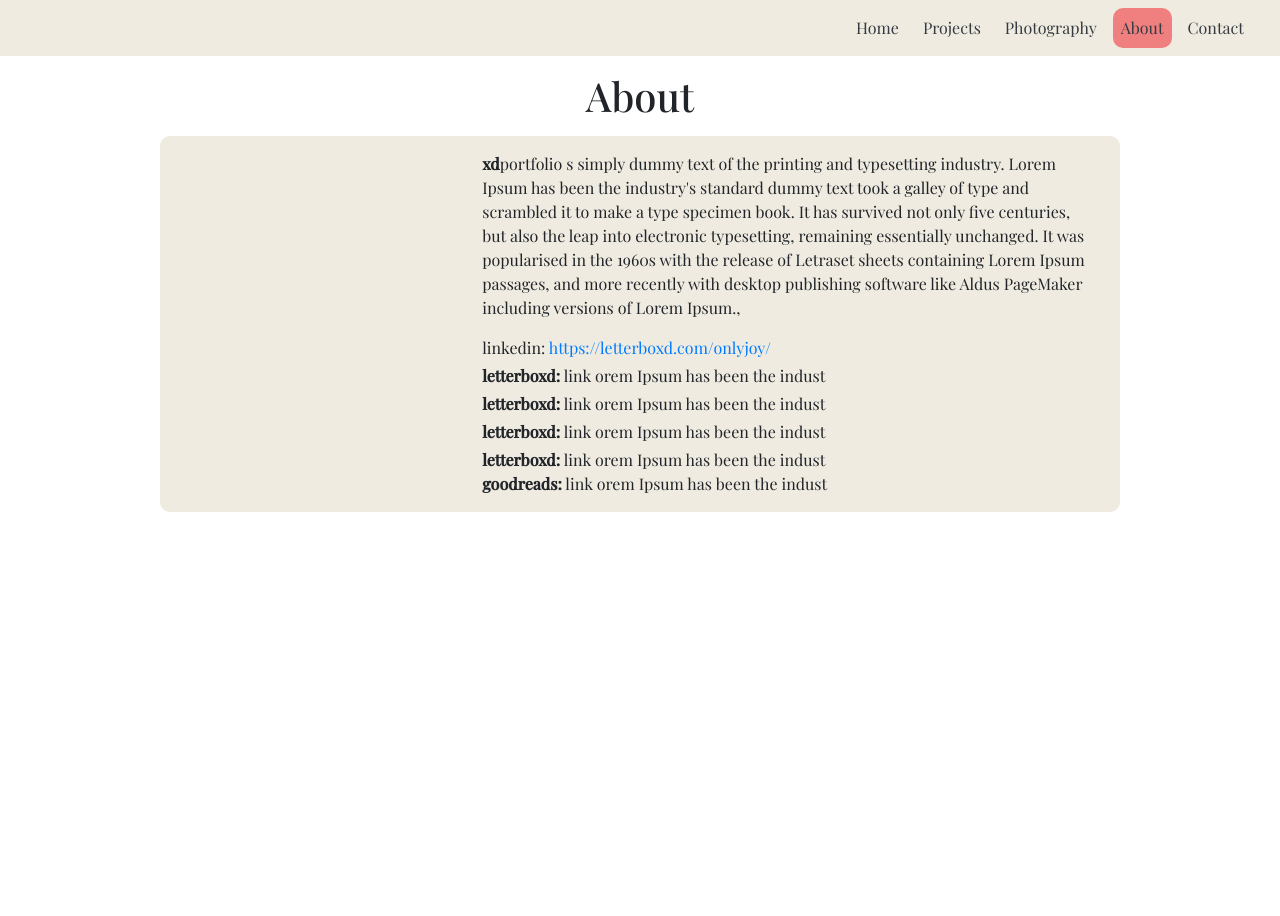
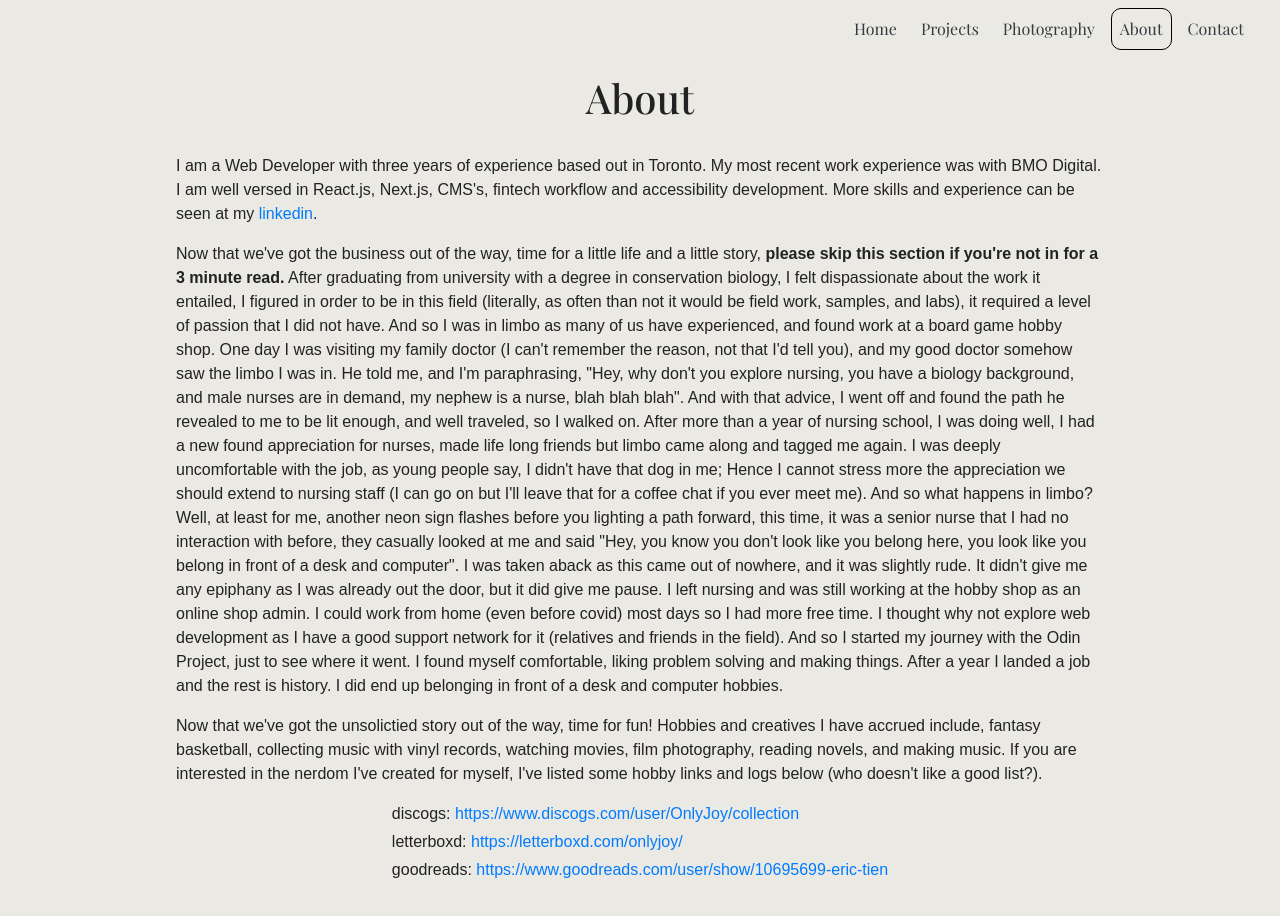
Before and after one commit to Jdonne/web-portfolio-v1, a React (Create React App) app: page /about in a window 1280 px wide. Before the commit the page ends 800 px from the top, so only its background shows below. Built offline with nearby package versions, Linux system fonts and the light colour scheme.

Commit message:
styles and about content

```diff
--- a/public/index.html
+++ b/public/index.html
@@ -7,6 +7,14 @@
       href="https://cdn.jsdelivr.net/npm/bootstrap@4.5.3/dist/css/bootstrap.min.css"
       integrity="sha384-TX8t27EcRE3e/ihU7zmQxVncDAy5uIKz4rEkgIXeMed4M0jlfIDPvg6uqKI2xXr2"
       crossorigin="anonymous"
+    />
+    <link rel="preconnect" href="https://fonts.googleapis.com" />
+    <link rel="preconnect" href="https://fonts.gstatic.com" crossorigin />
+    <link
+      href="https://fonts.googleapis.com/css2?family=Epilogue:ital,wght@0,100..900;1,100..900"
+      rel="preload"
+      as="font"
+      type="font/woff2"
     />
     <meta name="viewport" content="width=device-width, initial-scale=1" />
     <meta name="theme-color" content="#000000" />
@@ -21,7 +29,7 @@
     -->
     <link rel="manifest" href="%PUBLIC_URL%/manifest.json" />
     <style>
-      @import url("https://fonts.googleapis.com/css2?family=Playfair+Display:wght@400;500&display=swap");
+      @import url("https://fonts.googleapis.com/css2?family=Playfair+Display:wght@400;500");
     </style>
     <!--
       Notice the use of %PUBLIC_URL% in the tags above.
--- a/src/App.css
+++ b/src/App.css
@@ -11,11 +11,12 @@
 
 /* Nav styling */
 .link:hover {
-  background-color: lightcoral;
+  background-color: #f08080;
   border: 1px;
   border-radius: 10px;
   text-decoration: none;
+  border: 1px black solid;
 }
 .clicked {
-  background-color: lightcoral;
+  border: black 1px solid;
 }
--- a/src/App.js
+++ b/src/App.js
@@ -9,24 +9,24 @@ function App() {
         <ul className="d-flex flex-column justify-content-center align-items-center  h-100  p-0 m-0">
           <li className="  p-0 d-flex ">
             <Link className=" d-flex font-transition " to="/projects">
-              <span className="text-danger display-6"> Projects </span>
+              <span className="landing-color display-6"> Projects </span>
             </Link>
           </li>
           <li className="  p-0 d-flex ">
             <Link className=" d-flex  font-transition" to="/photography">
-              <span className="text-danger display-6"> Photography </span>
+              <span className="landing-color display-6"> Photography </span>
             </Link>
           </li>
 
           <li className=" p-0  d-flex">
             <Link className=" d-flex font-transition" to="/about">
-              <span className="text-danger display-6"> About Eric </span>
+              <span className="landing-color display-6"> About Eric </span>
             </Link>
           </li>
 
           <li className="p-0 d-flex  ">
             <Link className=" d-flex font-transition" to="/contact">
-              <span className="text-danger display-6"> Contact </span>
+              <span className="landing-color display-6"> Contact </span>
             </Link>
           </li>
         </ul>
--- a/src/components/pages/about/About.jsx
+++ b/src/components/pages/about/About.jsx
@@ -4,7 +4,7 @@ import about from "./content";
 import ProjectCard from "../../shared/ProjectCard";
 const About = () => {
   return (
-    <div>
+    <div className="max-desk">
       <Nav />
       <h1 className="text-center my-3">About</h1>
       <div className="d-flex align-items-center flex-column">
--- a/src/components/pages/about/content.js
+++ b/src/components/pages/about/content.js
@@ -3,36 +3,93 @@ const about = {
   content: (
     <div>
       <div className="mb-3">
-        <strong>xd</strong>portfolio s simply dummy text of the printing and
-        typesetting industry. Lorem Ipsum has been the industry's standard dummy
-        text took a galley of type and scrambled it to make a type specimen
-        book. It has survived not only five centuries, but also the leap into
-        electronic typesetting, remaining essentially unchanged. It was
-        popularised in the 1960s with the release of Letraset sheets containing
-        Lorem Ipsum passages, and more recently with desktop publishing software
-        like Aldus PageMaker including versions of Lorem Ipsum.,
+        I am a Web Developer with three years of experience based out in
+        Toronto. My most recent work experience was with BMO Digital. I am well
+        versed in React.js, Next.js, CMS's, fintech workflow and accessibility
+        development. More skills and experience can be seen at my{" "}
+        <a href="https://www.linkedin.com/in/eric-tien/" target="blank">
+          linkedin
+        </a>
+        .
       </div>
-      <div className="mb-1">
-        linkedin:{" "}
-        <a href="https://letterboxd.com/onlyjoy/">
-          https://letterboxd.com/onlyjoy/
-        </a>
+      <div className="mb-3">
+        Now that we've got the business out of the way, time for a little life
+        and a little story,{" "}
+        <strong>
+          please skip this section if you're not in for a 3 minute read.
+        </strong>{" "}
+        After graduating from university with a degree in conservation biology,
+        I felt dispassionate about the work it entailed, I figured in order to
+        be in this field (literally, as often than not it would be field work,
+        samples, and labs), it required a level of passion that I did not have.
+        And so I was in limbo as many of us have experienced, and found work at
+        a board game hobby shop. One day I was visiting my family doctor (I
+        can't remember the reason, not that I'd tell you), and my good doctor
+        somehow saw the limbo I was in. He told me, and I'm paraphrasing, "Hey,
+        why don't you explore nursing, you have a biology background, and male
+        nurses are in demand, my nephew is a nurse, blah blah blah". And with
+        that advice, I went off and found the path he revealed to me to be lit
+        enough, and well traveled, so I walked on. After more than a year of
+        nursing school, I was doing well, I had a new found appreciation for
+        nurses, made life long friends but limbo came along and tagged me again.
+        I was deeply uncomfortable with the job, as young people say, I didn't
+        have that dog in me; Hence I cannot stress more the appreciation we
+        should extend to nursing staff (I can go on but I'll leave that for a
+        coffee chat if you ever meet me). And so what happens in limbo? Well, at
+        least for me, another neon sign flashes before you lighting a path
+        forward, this time, it was a senior nurse that I had no interaction with
+        before, they casually looked at me and said "Hey, you know you don't
+        look like you belong here, you look like you belong in front of a desk
+        and computer". I was taken aback as this came out of nowhere, and it was
+        slightly rude. It didn't give me any epiphany as I was already out the
+        door, but it did give me pause. I left nursing and was still working at
+        the hobby shop as an online shop admin. I could work from home (even
+        before covid) most days so I had more free time. I thought why not
+        explore web development as I have a good support network for it
+        (relatives and friends in the field). And so I started my journey with
+        the Odin Project, just to see where it went. I found myself comfortable,
+        liking problem solving and making things. After a year I landed a job
+        and the rest is history. I did end up belonging in front of a desk and
+        computer hobbies.
       </div>
-      <div className="mb-1">
-        <strong>letterboxd:</strong> link orem Ipsum has been the indust
+      <div className="mb-3">
+        Now that we've got the unsolictied story out of the way, time for fun!
+        Hobbies and creatives I have accrued include, fantasy basketball,
+        collecting music with vinyl records, watching movies, film photography,
+        reading novels, and making music. If you are interested in the nerdom
+        I've created for myself, I've listed some hobby links and logs below
+        (who doesn't like a good list?).
       </div>
-      <div className="mb-1">
-        <strong>letterboxd:</strong> link orem Ipsum has been the indust
+      <div className=" content-fit mx-auto">
+        {" "}
+        <div className="text-left">
+          <div className="mb-1">
+            discogs:{" "}
+            <a
+              href="https://www.discogs.com/user/OnlyJoy/collection"
+              target="_blank">
+              https://www.discogs.com/user/OnlyJoy/collection
+            </a>
+          </div>
+          <div className="mb-1">
+            letterboxd:{" "}
+            <a href="https://letterboxd.com/onlyjoy/" target="_blank">
+              https://letterboxd.com/onlyjoy/
+            </a>
+          </div>
+          <div className="mb-1">
+            goodreads:{" "}
+            <a
+              href="https://www.goodreads.com/user/show/10695699-eric-tien"
+              target="_blank">
+              https://www.goodreads.com/user/show/10695699-eric-tien
+            </a>
+          </div>
+        </div>
       </div>
-      <div className="mb-1">
-        <strong>letterboxd:</strong> link orem Ipsum has been the indust
-      </div>
-      <strong>letterboxd:</strong> link orem Ipsum has been the indust
-      <br></br>
-      <strong>goodreads:</strong> link orem Ipsum has been the indust
     </div>
   ),
-  img: " ",
+  img: "",
 };
 
 const aboutContent = [about];
--- a/src/components/pages/contacts/Contact.jsx
+++ b/src/components/pages/contacts/Contact.jsx
@@ -3,7 +3,7 @@ import contact from "./content";
 import ProjectCard from "../../shared/ProjectCard";
 const Contact = () => {
   return (
-    <div>
+    <div className="max-desk">
       <Nav />
       <h1 className="text-center my-3">Contact</h1>
       <div className="d-flex align-items-center flex-column">
--- a/src/components/pages/contacts/content.js
+++ b/src/components/pages/contacts/content.js
@@ -1,7 +1,7 @@
 const contact = {
   content: (
     <div>
-      <div className="mb-3">
+      {/* <div className="mb-3">
         <strong>xd</strong>portfolio s simply dummy text of the printing and
         typesetting industry. Lorem Ipsum has been the industry's standard dummy
         text took a galley of type and scrambled it to make a type specimen
@@ -10,7 +10,7 @@ const contact = {
         popularised in the 1960s with the release of Letraset sheets containing
         Lorem Ipsum passages, and more recently with desktop publishing software
         like Aldus PageMaker including versions of Lorem Ipsum.,
-      </div>
+      </div> */}
       <div className="text-center">
         <div className="mb-1">
           <strong>linkedin:</strong>{" "}
@@ -30,12 +30,6 @@ const contact = {
             https://github.com/Jdonne
           </a>
         </div>
-        <div className="mb-1">
-          <strong>letterboxd:</strong> link orem Ipsum has been the indust
-        </div>
-        <strong>letterboxd:</strong> link orem Ipsum has been the indust
-        <br></br>
-        <strong>goodreads:</strong> link orem Ipsum has been the indust
       </div>
     </div>
   ),
--- a/src/components/pages/photography/Photography.jsx
+++ b/src/components/pages/photography/Photography.jsx
@@ -31,28 +31,28 @@ const Photography = () => {
   const albumDisplayName = (albumIndex) => {
     switch (albumIndex) {
       case chicago:
-        return { albumDisplay: "chicago", filmType: "Cinestell 800T" };
+        return { albumDisplay: "chicago", filmType: "CINESTILL 800T" };
       case mtl:
         return {
           albumDisplay: "montreal",
-          filmType: "Fuji Susperia X-TRA 400",
+          filmType: "FUJI SUSPERIA X-TRA 400",
         };
       case columbus:
-        return { albumDisplay: "columbus", filmType: "Kodak Ultramax 400" };
+        return { albumDisplay: "columbus", filmType: "KODAK ULTRAMAX 400" };
       case columbusBW:
         return {
           albumDisplay: "columbus B/W",
-          filmType: "Ilford HP5 Plus 400",
+          filmType: "ILFORD HP5 PLUS 400",
         };
       case utsc:
-        return { albumDisplay: "utsc", filmType: "Fuji Susperia X-TRA 400" };
+        return { albumDisplay: "utsc", filmType: "FUJI SUSPERIA X-TRA 400" };
       case scarb:
-        return { albumDisplay: "scarborough", filmType: "Kodak Ultramax 400" };
+        return { albumDisplay: "scarborough", filmType: "KODAK ULTRAMAX 400" };
     }
   };
 
   return (
-    <div>
+    <div className="max-desk">
       <Nav />
       {/* <h1 className="ml-4 my-3">Photography</h1>
       <div className="mb-3 ml-3">
@@ -74,7 +74,7 @@ const Photography = () => {
         })}
       </div> */}
       <div className="d-flex justify-content-between flex-wrap">
-        <h1 className="ml-4 my-3">Photography</h1>
+        <h1 className="ml-4 my-3 film-display">Photography</h1>
         <div className="ml-3 mb-2 mr-4 pb-1 d-flex align-items-end flex-wrap">
           {albumArray.map((album, index) => {
             return (
@@ -97,8 +97,8 @@ const Photography = () => {
         </div>
       </div>
 
-      <div className={"text-center my-5 " + fadeIn}>
-        <strong>Film:</strong>{" "}
+      <div className={"text-center my-5 film-display" + fadeIn}>
+        <strong>FILM:</strong>{" "}
         <span>{albumDisplayName(albumName).filmType}</span>
       </div>
       <div className="mx-3">
--- a/src/components/pages/projects/Projects.jsx
+++ b/src/components/pages/projects/Projects.jsx
@@ -4,7 +4,7 @@ import projectContent from "./content";
 
 const Projects = () => {
   return (
-    <div>
+    <div className="max-desk">
       <Nav />
       <h1 className="text-center ml-4 my-3">Projects</h1>
       <div className="d-flex align-items-center flex-column">
--- a/src/components/shared/ImageContainer.jsx
+++ b/src/components/shared/ImageContainer.jsx
@@ -10,7 +10,7 @@ const ImageContainer = ({ fade, album }) => {
   const displayCols = (col) => {
     return chunk(album, col).map((chunk, index) => {
       return (
-        <div className="d-flex flex-column photo-width" key={"col" + index}>
+        <div className="d-flex flex-column " key={"col" + index}>
           {chunk.map((img, index) => {
             return (
               <div className=" p-1 ">
--- a/src/components/shared/Nav.jsx
+++ b/src/components/shared/Nav.jsx
@@ -28,7 +28,7 @@ const Nav = (props) => {
   }, []);
 
   return (
-    <div className="navbar justify-content-end nav-bg pr-4 ">
+    <nav className="navbar justify-content-end nav-bg pr-4 ">
       <Link to="/" className="p-2 mx-1 link rounded-img">
         <div className="text-dark">Home</div>
       </Link>
@@ -56,7 +56,7 @@ const Nav = (props) => {
         id="contact">
         Contact
       </Link>{" "}
-    </div>
+    </nav>
   );
 };
 export default Nav;
--- a/src/index.css
+++ b/src/index.css
@@ -1,10 +1,11 @@
 body {
   margin: 0;
-  font-family: "Playfair Display", serif;
+  font-family: "Epilogue", sans-serif;
   -webkit-font-smoothing: antialiased;
   -moz-osx-font-smoothing: grayscale;
   height: 100vh;
-  background-color: #ffffff;
+  background-color: #ebe9e3;
+  color: #222222;
 }
 #root {
   height: 100vh;
@@ -14,11 +15,17 @@ code {
   font-family: source-code-pro, Menlo, Monaco, Consolas, "Courier New",
     monospace;
 }
+h1,
+h2,
+h3,
+nav {
+  font-family: "Playfair Display", serif;
+}
 button {
   font-family: inherit;
-  background-color: #efebe0;
+  background-color: #ebe9e3;
   border-radius: 10px;
-  border: none;
+  border: 1px solid black;
 }
 button:focus {
   outline: none;
@@ -34,6 +41,7 @@ a:hover {
   background-repeat: no-repeat;
   font-family: "Playfair Display", serif;
   font-weight: 500;
+  background-color: white;
 }
 
 @media only screen and (min-width: 1024px) {
@@ -42,12 +50,17 @@ a:hover {
     background-size: auto 100%;
     background-position: center;
     background-repeat: no-repeat;
+    background-color: white;
   }
+}
+
+.landing-color {
+  color: #f08080;
 }
 
 /* font transition (main links) */
 .font-transition {
-  color: orangered;
+  color: #f08080;
   font-size: 42px;
   /* transition: font-size 1s ease; */
   /* -moz-transition: font-size 1s ease;
@@ -81,9 +94,9 @@ a:hover {
 }
 
 /* Nav */
-.nav-bg {
+/* .nav-bg {
   background-color: #efebe0;
-}
+} */
 /* project card */
 
 .card-img-width {
@@ -135,26 +148,26 @@ a:hover {
   }
 }
 
-.photo-width {
-  width: 50%;
-}
-@media only screen and (min-width: 768px) {
-  .photo-width {
-    width: 33%;
-  }
-}
-
-@media only screen and (min-width: 1024px) {
-  .photo-width {
-    width: 25%;
-  }
+.heading-display {
+  font-family: "Playfair", "Playfair Display", serif;
 }
 
 .active-btn,
 .active-btn:focus {
-  background-color: lightcoral;
+  background-color: #f08080;
 }
 
 .rounded-imgs {
   border-radius: 10px;
 }
+
+/* about page */
+.content-fit {
+  width: fit-content;
+}
+
+/* util */
+.max-desk {
+  max-width: 1440px;
+  margin: 0 auto;
+}
```
